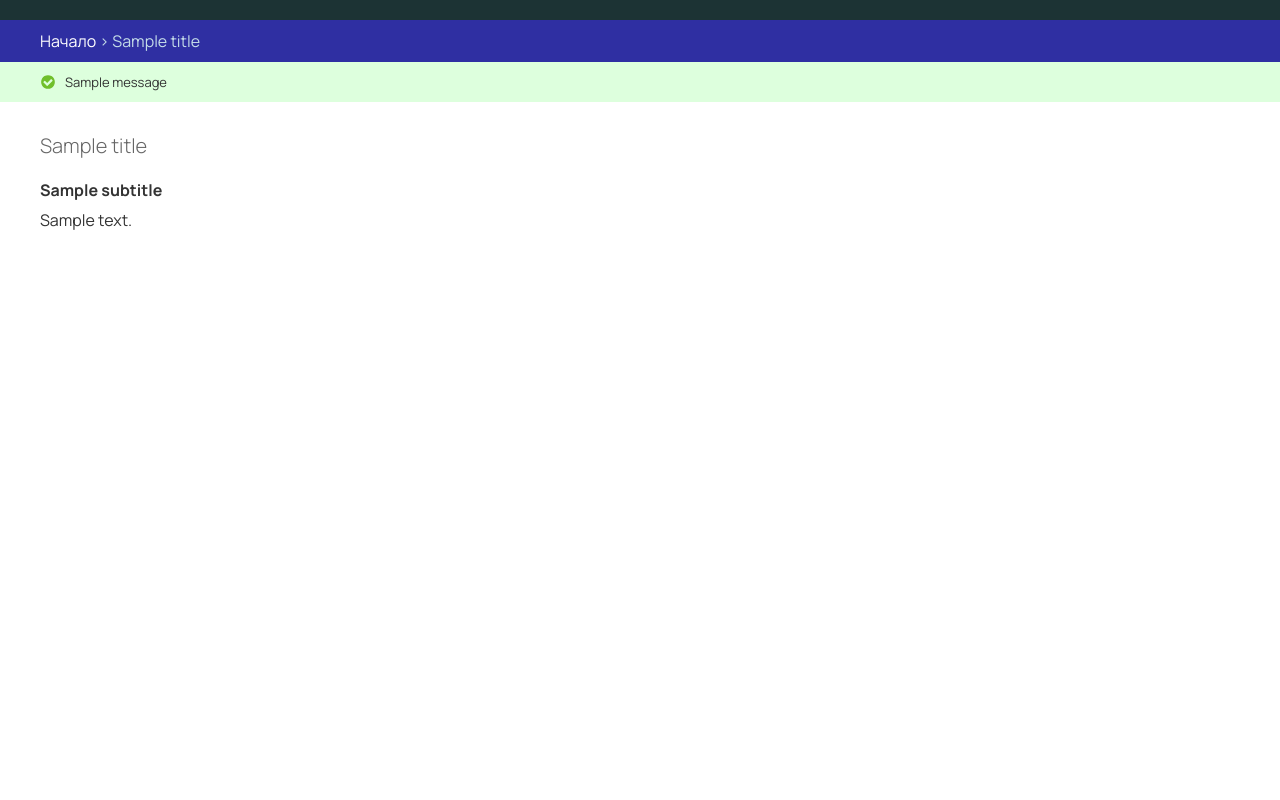
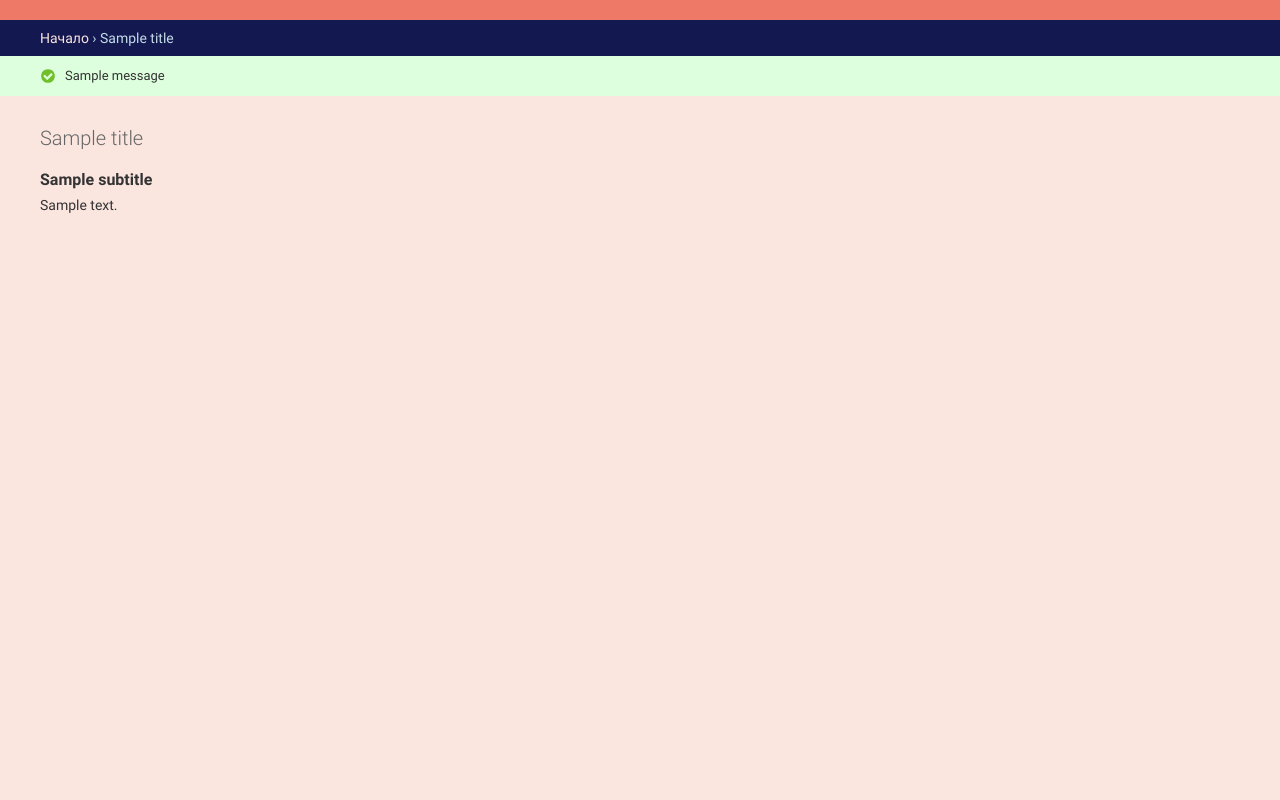
Before and after one commit to ez-developers/equip.uz, a Django app: template templates/admin/base.html in a window 1280 px wide. Run offline with Django 3.2, Linux system fonts and the light colour scheme; the template is opened without the code that fills it: most values are stand-ins (such as "Sample title", 1, 10 or a date in 2020); one stand-in notice (Sample message) is shown.

Commit message:
add style inside base.html as <style>

```diff
--- a/templates/admin/base.html
+++ b/templates/admin/base.html
@@ -1,32 +1,128 @@
-{% extends 'admin/base.html' %}
-{% load static %}
+{% load i18n static %}<!DOCTYPE html>
+{% get_current_language as LANGUAGE_CODE %}{% get_current_language_bidi as LANGUAGE_BIDI %}
+<html lang="{{ LANGUAGE_CODE|default:"en-us" }}" dir="{{ LANGUAGE_BIDI|yesno:'rtl,ltr,auto' }}">
+<head>
+<title>{% block title %}{% endblock %}</title>
+<link rel="stylesheet" type="text/css" href="{% block stylesheet %}{% static "admin/css/base.css" %}{% endblock %}">
+{% if not is_popup and is_nav_sidebar_enabled %}
+  <link rel="stylesheet" type="text/css" href="{% static "admin/css/nav_sidebar.css" %}">
+  <script src="{% static 'admin/js/nav_sidebar.js' %}" defer></script>
+{% endif %}
+{% block extrastyle %}{% endblock %}
+{% if LANGUAGE_BIDI %}<link rel="stylesheet" type="text/css" href="{% block stylesheet_rtl %}{% static "admin/css/rtl.css" %}{% endblock %}">{% endif %}
+{% block extrahead %}{% endblock %}
+{% block responsive %}
+    <meta name="viewport" content="user-scalable=no, width=device-width, initial-scale=1.0, maximum-scale=1.0">
+    <link rel="stylesheet" type="text/css" href="{% static "admin/css/responsive.css" %}">
+    {% if LANGUAGE_BIDI %}<link rel="stylesheet" type="text/css" href="{% static "admin/css/responsive_rtl.css" %}">{% endif %}
+{% endblock %}
+{% block blockbots %}<meta name="robots" content="NONE,NOARCHIVE">{% endblock %}
+<style>
 
 
-{% block extrastyle %}
-  <link rel='stylesheet' href='{% static 'css/base.css' %}'>
-{% endblock %}
+:root {
+  --primary: #141850;
+  --secondary: #ed7966;
+  --accent: #f5dd5d;
+  --primary-fg: #fff;
 
-{% block extrahead %}{{ block.super }}
-
-
-<style>
-:root {
-  --primary: #2F2FA2;
-  --secondary: #1C3334;
-  --link-fg: #2F2FA2;
-  --link-selected-fg: #5b0ee0;
+  --body-fg: #333;
+  --body-bg: #fae5df;
+  --body-quiet-color: #666;
+  --body-loud-color: #000;
+}
+body {
+  margin: 0;
+  padding: 0;
+  font-size: 14px;
+  font-family: "Roboto","Lucida Grande","DejaVu Sans","Bitstream Vera Sans",Verdana,Arial,sans-serif;
+  color: var(--body-fg);
+  background: var(--body-bg);
 }
 
+</style>
+</head>
+{% load i18n %}
 
+<body class="{% if is_popup %}popup {% endif %}{% block bodyclass %}{% endblock %}"
+  data-admin-utc-offset="{% now "Z" %}">
 
-body {
-    font-size: 16px;
-}
-h1 {
-    font-family: 'myFont';
-}
-p {
-    font-family: 'myFont';
-}
-</style>
-{% endblock %}
+<!-- Container -->
+<div id="container">
+
+    {% if not is_popup %}
+    <!-- Header -->
+    <div id="header">
+        <div id="branding">
+        {% block branding %}{% endblock %}
+        </div>
+        {% block usertools %}
+        {% if has_permission %}
+        <div id="user-tools">
+            {% block welcome-msg %}
+                {% translate 'Welcome, Nuriddin' %}
+                <strong>{% firstof user.get_short_name user.get_username %}</strong>.
+            {% endblock %}
+            {% block userlinks %}
+                {% if site_url %}
+                    <a href="{{ site_url }}">{% translate 'View site' %}</a> /
+                {% endif %}
+                {% if user.is_active and user.is_staff %}
+                    {% url 'django-admindocs-docroot' as docsroot %}
+                    {% if docsroot %}
+                        <a href="{{ docsroot }}">{% translate 'Documentation' %}</a> /
+                    {% endif %}
+                {% endif %}
+                {% if user.has_usable_password %}
+                <a href="{% url 'admin:password_change' %}">{% translate 'Change password' %}</a> /
+                {% endif %}
+                <a href="{% url 'admin:logout' %}">{% translate 'Log out' %}</a>
+            {% endblock %}
+        </div>
+        {% endif %}
+        {% endblock %}
+        {% block nav-global %}{% endblock %}
+    </div>
+    <!-- END Header -->
+    {% block breadcrumbs %}
+    <div class="breadcrumbs">
+    <a href="{% url 'admin:index' %}">{% translate 'Home' %}</a>
+    {% if title %} &rsaquo; {{ title }}{% endif %}
+    </div>
+    {% endblock %}
+    {% endif %}
+
+    <div class="main shifted" id="main">
+      {% if not is_popup and is_nav_sidebar_enabled %}
+        {% block nav-sidebar %}
+          {% include "admin/nav_sidebar.html" %}
+        {% endblock %}
+      {% endif %}
+      <div class="content">
+        {% block messages %}
+          {% if messages %}
+            <ul class="messagelist">{% for message in messages %}
+              <li{% if message.tags %} class="{{ message.tags }}"{% endif %}>{{ message|capfirst }}</li>
+            {% endfor %}</ul>
+          {% endif %}
+        {% endblock messages %}
+        <!-- Content -->
+        <div id="content" class="{% block coltype %}colM{% endblock %}">
+          {% block pretitle %}{% endblock %}
+          {% block content_title %}{% if title %}<h1>{{ title }}</h1>{% endif %}{% endblock %}
+          {% block content_subtitle %}{% if subtitle %}<h2>{{ subtitle }}</h2>{% endif %}{% endblock %}
+          {% block content %}
+            {% block object-tools %}{% endblock %}
+            {{ content }}
+          {% endblock %}
+          {% block sidebar %}{% endblock %}
+          <br class="clear">
+        </div>
+        <!-- END Content -->
+        {% block footer %}<div id="footer"></div>{% endblock %}
+      </div>
+    </div>
+</div>
+<!-- END Container -->
+</body>
+</html>
```
